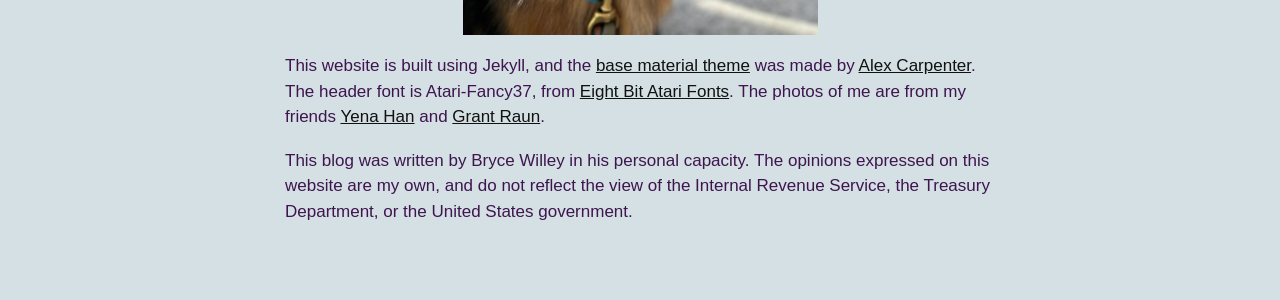
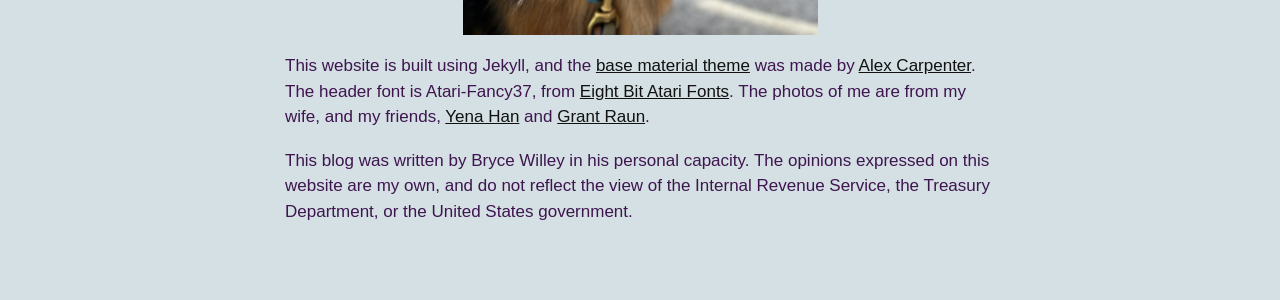
Before and after one commit to BryceStevenWilley/BryceStevenWilley.github.io, a Jekyll site: the page built from _pages/1-about.md, in a window 1280 px wide. Shown: the part 1505-1805 px from the top of the page. Built offline with Jekyll 4.4.1, drawn with Linux system fonts in a browser that asks for light colours.

Commit message:
Cred Kathleen, lol

```diff
--- a/_pages/1-about.md
+++ b/_pages/1-about.md
@@ -36,7 +36,7 @@
 This website is built using Jekyll, and the
 [base material theme](https://github.com/alexcarpenter/material-jekyll-theme) was made by [Alex Carpenter](https://alexcarpenter.me/).
 The header font is Atari-Fancy37, from [Eight Bit Atari Fonts](https://github.com/TheRobotFactory/EightBit-Atari-Fonts).
-The photos of me are from my friends [Yena Han](https://yenahan.squarespace.com) and [Grant Raun](https://www.grantraun.com).
+The photos of me are from my wife, and my friends, [Yena Han](https://yenahan.squarespace.com) and [Grant Raun](https://www.grantraun.com).
 
 <a id="dontsueme"></a>This blog was written by Bryce Willey in his personal capacity. The opinions expressed on this website are my own, and do not reflect the view of the Internal Revenue Service, the Treasury Department, or the United States government.
 
```
